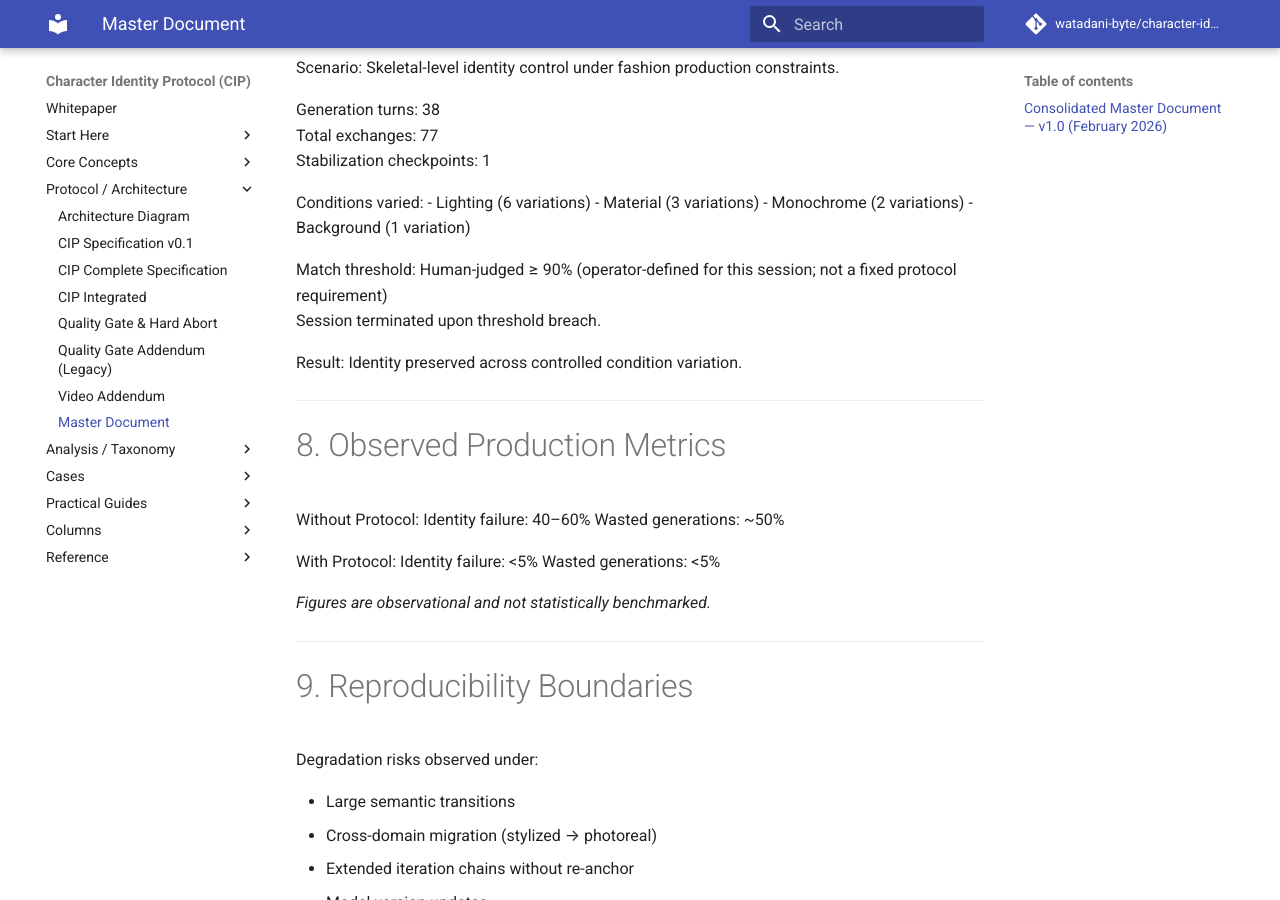
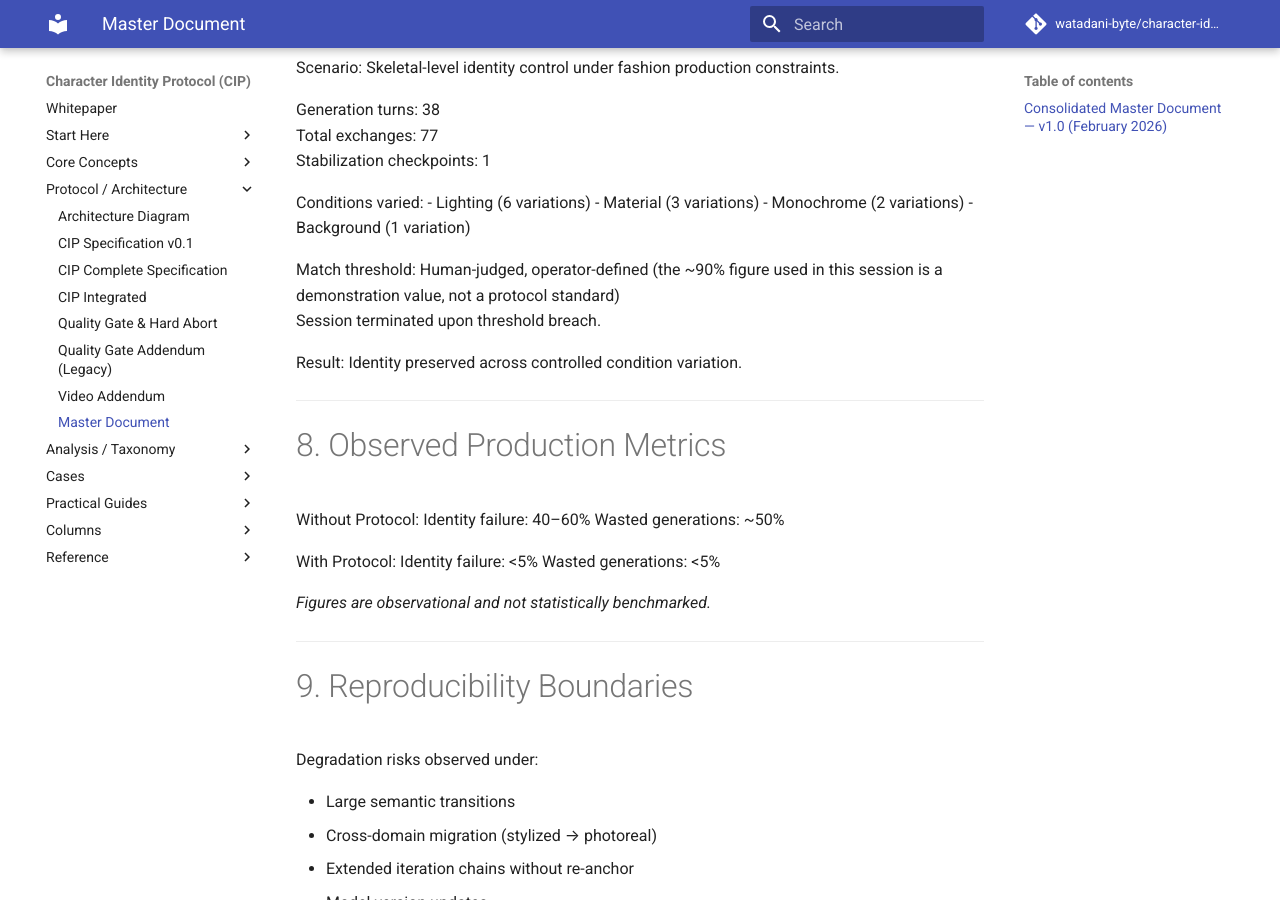
Before and after one commit to watadani-byte/character-identity-protocol, an MkDocs documentation site: the page built from docs/master_document.md, in a window 1280 px wide and 900 px high, scrolled down 3029 px. Built offline with MkDocs 1.6.1 and Material for MkDocs 9.7.7, drawn with Linux system fonts in a browser that asks for light colours; comment, search, counter and statistics services are not loaded.

Commit message:
master_document.md を更新

```diff
--- a/docs/master_document.md
+++ b/docs/master_document.md
@@ -130,7 +130,7 @@ Stabilization checkpoints: 1
 Conditions varied: - Lighting (6 variations) - Material (3 variations) -
 Monochrome (2 variations) - Background (1 variation)
 
-Match threshold: Human-judged ≥ 90% (operator-defined for this session; not a fixed protocol requirement)
+Match threshold: Human-judged, operator-defined (the ~90% figure used in this session is a demonstration value, not a protocol standard)
 Session terminated upon threshold breach.
 
 Result: Identity preserved across controlled condition variation.
```
